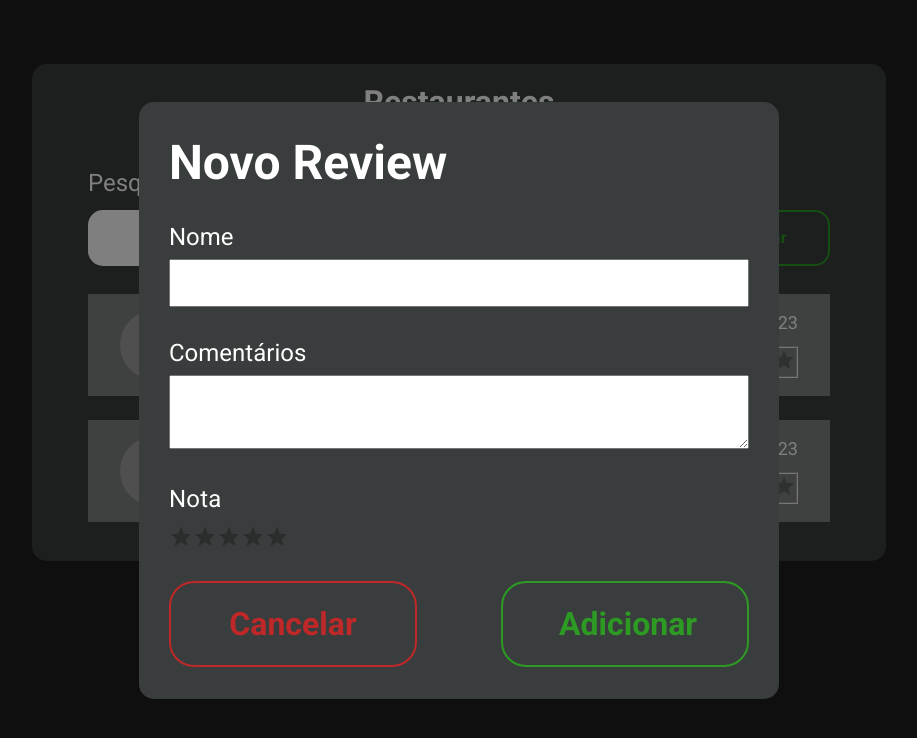
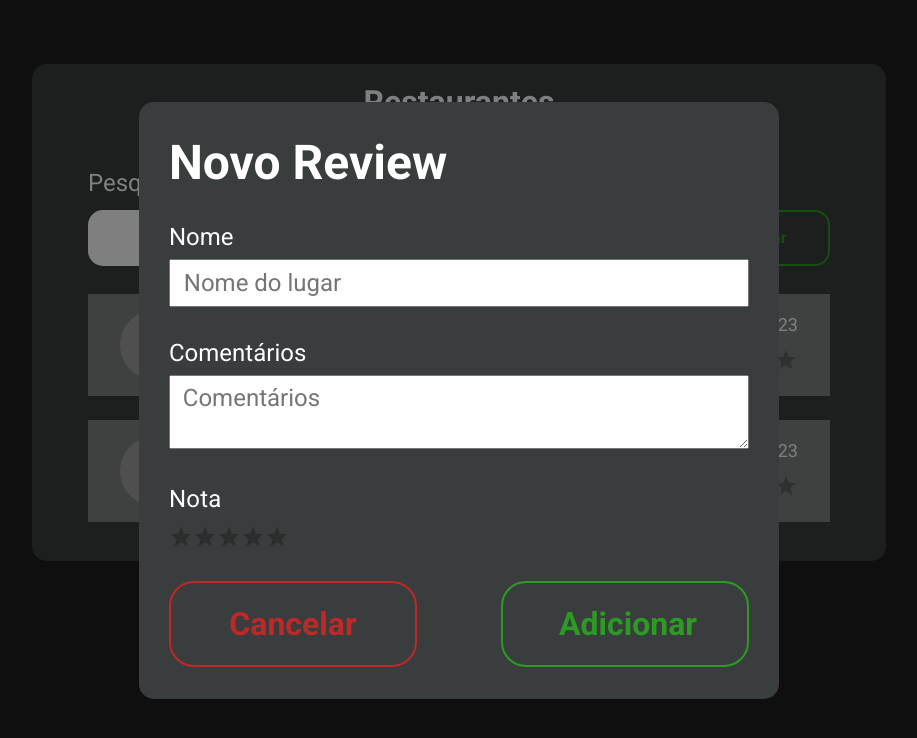
Before and after one commit to Dex64ter/restaurant-list, a React (Vite) app: page / in a window 1280 px wide. Both pictures are taken after a click on the link "Adicionar". Shown: the top 738 px of the page, without its empty margins (181-1098 px from the left). Built offline with nearby package versions, Linux system fonts and the light colour scheme; grey boxes are pictures that could not be loaded.

Commit message:
Atualização dos componentes

```diff
--- a/src/components/NewReviewModal/NewReviewModal.tsx
+++ b/src/components/NewReviewModal/NewReviewModal.tsx
@@ -26,11 +26,11 @@ export function NewReviewModal({isOpen, onRequest}: NewReviewModalProps) {
         <h2>Novo Review</h2>
         <fieldset>
           <label htmlFor="name">Nome</label>
-          <input id='name' type="text" />
+          <input id='name' type="text" placeholder='Nome do lugar'/>
         </fieldset>
         <fieldset>
           <label htmlFor="comments">Comentários</label>
-          <textarea className={styles.textAreaComp} id='comments' />
+          <textarea className={styles.textAreaComp} id='comments' placeholder='Comentários'/>
         </fieldset>
 
         <Box component="fieldset" mb={3} borderColor="transparent">
--- a/src/components/ResElement/ResElement.module.css
+++ b/src/components/ResElement/ResElement.module.css
@@ -8,6 +8,12 @@
  display: grid;
  grid-template-columns: 70px 1fr;
  gap: 1.75rem;
+ transition: background .2s;
+}
+
+.element:hover {
+  background: var(--gray-400);
+  cursor: pointer;
 }
 
 .resImage {
@@ -42,3 +48,7 @@
   justify-content: space-between;
   align-items: flex-start;
 }
+
+.content fieldset {
+  border: none;
+}
--- a/src/components/ResElement/ResElement.tsx
+++ b/src/components/ResElement/ResElement.tsx
@@ -21,7 +21,7 @@ export function ResElement({name, comments, current_date, rating}: ResElement) {
           <span>
             {comments}
           </span>
-          <Box component="fieldset" mb={3} borderColor="transparent">
+          <Box component="fieldset" mb={3}>
             <Rating name="read-only" value={rating} readOnly />
           </Box>
         </div>
```
